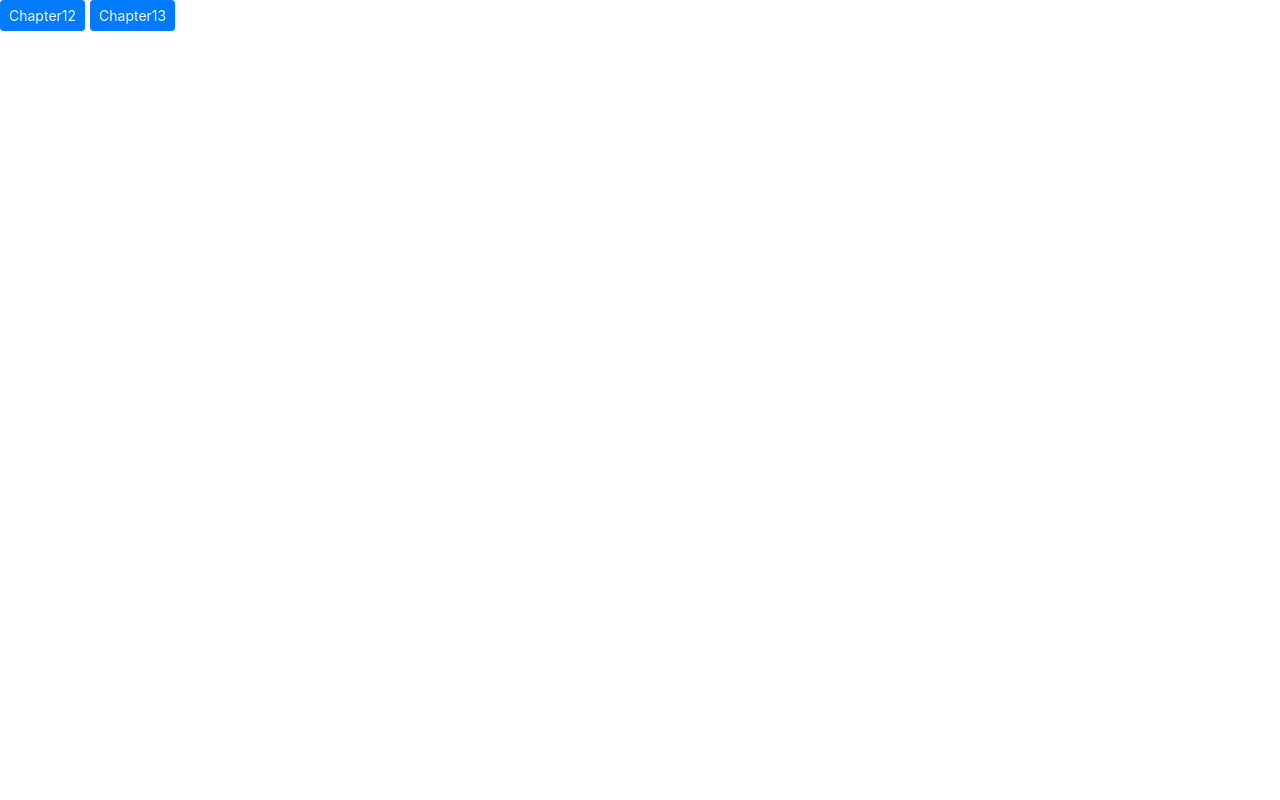
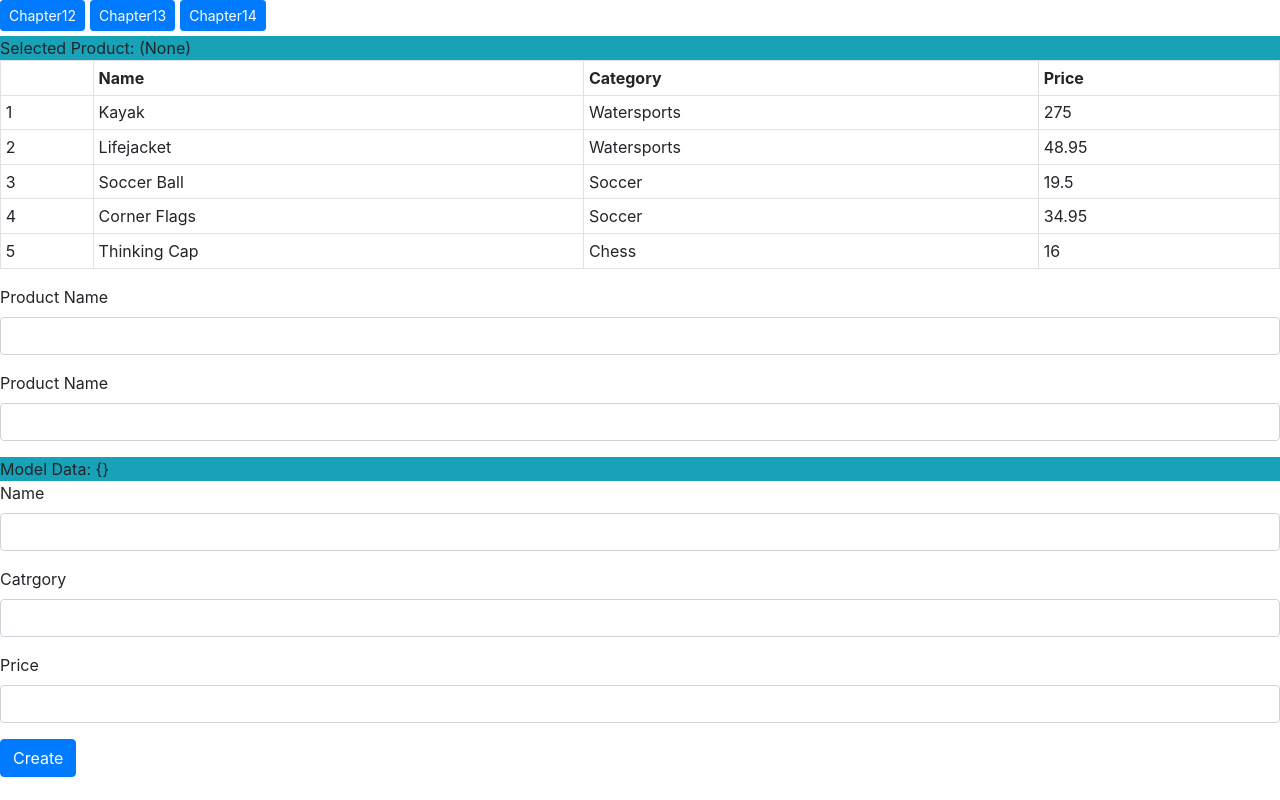
Before and after one commit to xjlzy/study, an Angular app in the folder proNG/chapter11/example-cli/: page /chapter14 in a window 1280 px wide. Before the commit this address led to /. Built offline with nearby package versions, Linux system fonts and the light colour scheme.

Commit message:
add chapter14

```diff
--- a/proNG/chapter11/example-cli/src/app/app-routing.module.ts
+++ b/proNG/chapter11/example-cli/src/app/app-routing.module.ts
@@ -2,6 +2,7 @@ import { NgModule } from '@angular/core';
 import { Routes, RouterModule } from '@angular/router';
 import { Chapter13Component } from './chapter13/chapter13.component';
 import { Chapter12Component } from './chapter12/chapter12.component';
+import { Chapter14Component } from './chapter14/chapter14.component';
 
 const routes: Routes = [{
   path: 'chapter13',
@@ -9,6 +10,9 @@ const routes: Routes = [{
 },{
   path: 'chapter12',
   component: Chapter12Component
+},{
+  path: 'chapter14',
+  component: Chapter14Component
 }];
 
 @NgModule({
--- a/proNG/chapter11/example-cli/src/app/app.component.html
+++ b/proNG/chapter11/example-cli/src/app/app.component.html
@@ -1,4 +1,5 @@
 <a class="btn btn-primary btn-sm" role="button" routerLink="/chapter12">Chapter12</a>
 <a class="btn btn-primary btn-sm" role="button" routerLink="/chapter13">Chapter13</a>
+<a class="btn btn-primary btn-sm" role="button" routerLink="/chapter14">Chapter14</a>
 
 <router-outlet></router-outlet>
--- a/proNG/chapter11/example-cli/src/app/chapter13/chapter13.component.html
+++ b/proNG/chapter11/example-cli/src/app/chapter13/chapter13.component.html
@@ -44,3 +44,19 @@
     </tr>
   </table>
 </div>
+<p>ngTemplateOutlet</p>
+<ng-template #titleTemplate let-text="text">
+  <h4 class="p-a-1 bg-success">{{text}}</h4>
+</ng-template>
+<ng-template [ngTemplateOutlet]="titleTemplate" [ngTemplateOutletContext]="{text: 'Header'}"></ng-template>
+<div class="p-a-1 m-a-1 bg-info">
+  There are {{getProductCount1()}} products.
+</div>
+<ng-template *ngTemplateOutlet="titleTemplate; context: {text: 'Footer'}"></ng-template>
+<p>单向数据绑定的短板</p>
+<div class="bg-info p-a-1">
+  <!-- Counter: {{counter=counter+1}} -->
+</div>
+<div class="bg-info p-a-1">
+  Next product is {{nextProduct.name}}
+</div>
--- a/proNG/chapter11/example-cli/src/app/chapter13/chapter13.component.ts
+++ b/proNG/chapter11/example-cli/src/app/chapter13/chapter13.component.ts
@@ -9,6 +9,8 @@ import { Product } from '../model/product.model';
 export class Chapter13Component {
     model: Model = new Model();
     targetName: string = "Kayak";
+
+    counter: number = 1;
 
     constructor(ref: ApplicationRef) {
         (<any>window).appRef = ref;
@@ -30,8 +32,16 @@ export class Chapter13Component {
     getProductCount(): number {
         return this.model.getProducts().length;
     }
+    getProductCount1(): number {
+        console.log('getProductCount invoked');
+        return this.model.getProducts().length;
+    }
 
     getKey(index: number, product: Product) {
         return product.id;
     }
+
+    get nextProduct(): Product {
+        return this.model.getProducts().shift();
+    }
 }
--- /dev/null
+++ b/proNG/chapter11/example-cli/src/app/chapter14/chapter14.component.html
@@ -0,0 +1,37 @@
+<div class="bg-info p-a-1">
+  Selected Product: {{selectedProduct || '(None)'}}
+</div>
+<table class="table table-sm table-bordered m-t-1">
+  <tr>
+    <th></th>
+    <th>Name</th>
+    <th>Category</th>
+    <th>Price</th>
+  </tr>
+  <tr *ngFor="let item of getProducts(); let i=index;" (mouseover)="selectedProduct=item.name"
+    [class.bg-info]="selectedProduct===item.name">
+    <td>{{i+1}}</td>
+    <td>{{item.name}}</td>
+    <td>{{item.category}}</td>
+    <td>{{item.price}}</td>
+  </tr>
+</table>
+<div class="form-group">
+  <label>Product Name</label>
+  <input type="text" class="form-control" [(ngModel)]="selectedProduct">
+</div>
+<div class="form-group">
+  <label>Product Name</label>
+  <input type="text" class="form-control" (input)="selectedProduct=$event.target.value" [value]="selectedProduct||''">
+</div>
+
+<div class="bg-info p-a-1 m-t-1">
+  Model Data: {{jsonProduct}}
+</div>
+<div class="form-group"><label for="">Name</label><input type="text" class="form-control" [(ngModel)]="newProduct.name">
+</div>
+<div class="form-group"><label for="">Catrgory</label><input type="text" class="form-control"
+    [(ngModel)]="newProduct.category"></div>
+<div class="form-group"><label for="">Price</label><input type="text" class="form-control"
+    [(ngModel)]="newProduct.price"></div>
+<button class="btn btn-primary" (click)="addProduct(newProduct)">Create</button>
--- /dev/null
+++ b/proNG/chapter11/example-cli/src/app/chapter14/chapter14.component.ts
@@ -0,0 +1,33 @@
+import { Component } from "@angular/core";
+import { Model } from '../model/repository.model';
+import { Product } from '../model/product.model';
+
+@Component({
+  selector: 'chapter14',
+  templateUrl: './chapter14.component.html'
+})
+export class Chapter14Component {
+  model: Model = new Model();
+  selectedProduct: string;
+  newProduct: Product = new Product();
+
+  getProduct(key: number): Product {
+    return this.model.getProduct(key);
+  }
+
+  getProducts(): Product[] {
+    return this.model.getProducts();
+  }
+
+  getSelected(product: Product): boolean {
+    return product.name === this.selectedProduct;
+  }
+
+  get jsonProduct() {
+    return JSON.stringify(this.newProduct);
+  }
+
+  addProduct(p: Product) {
+    console.log(`New product: ${this.jsonProduct}`);
+  }
+}
```
Also changed, not shown: proNG/chapter11/example-cli/src/app/app.module.ts (+6 -2 lines).
